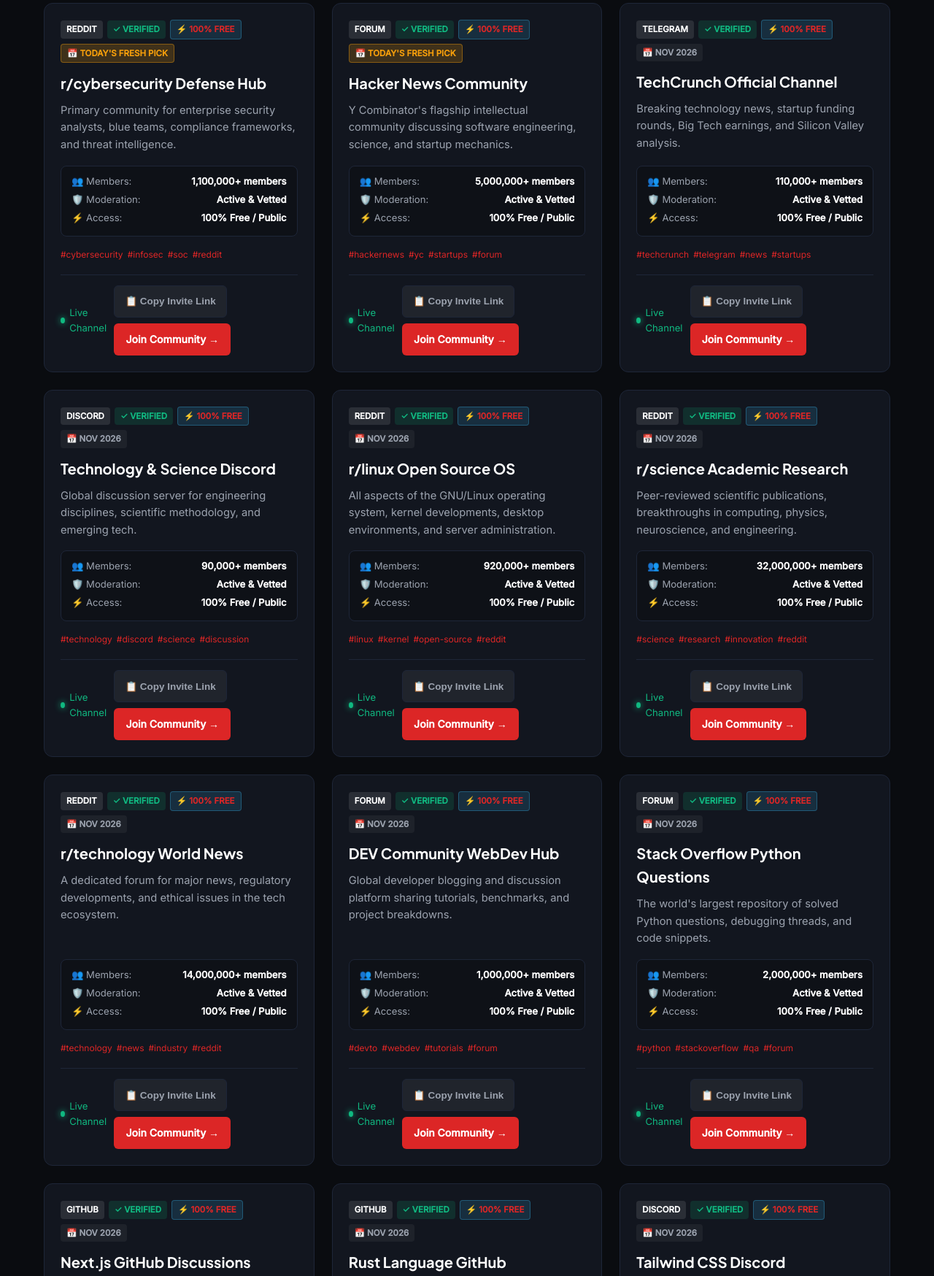
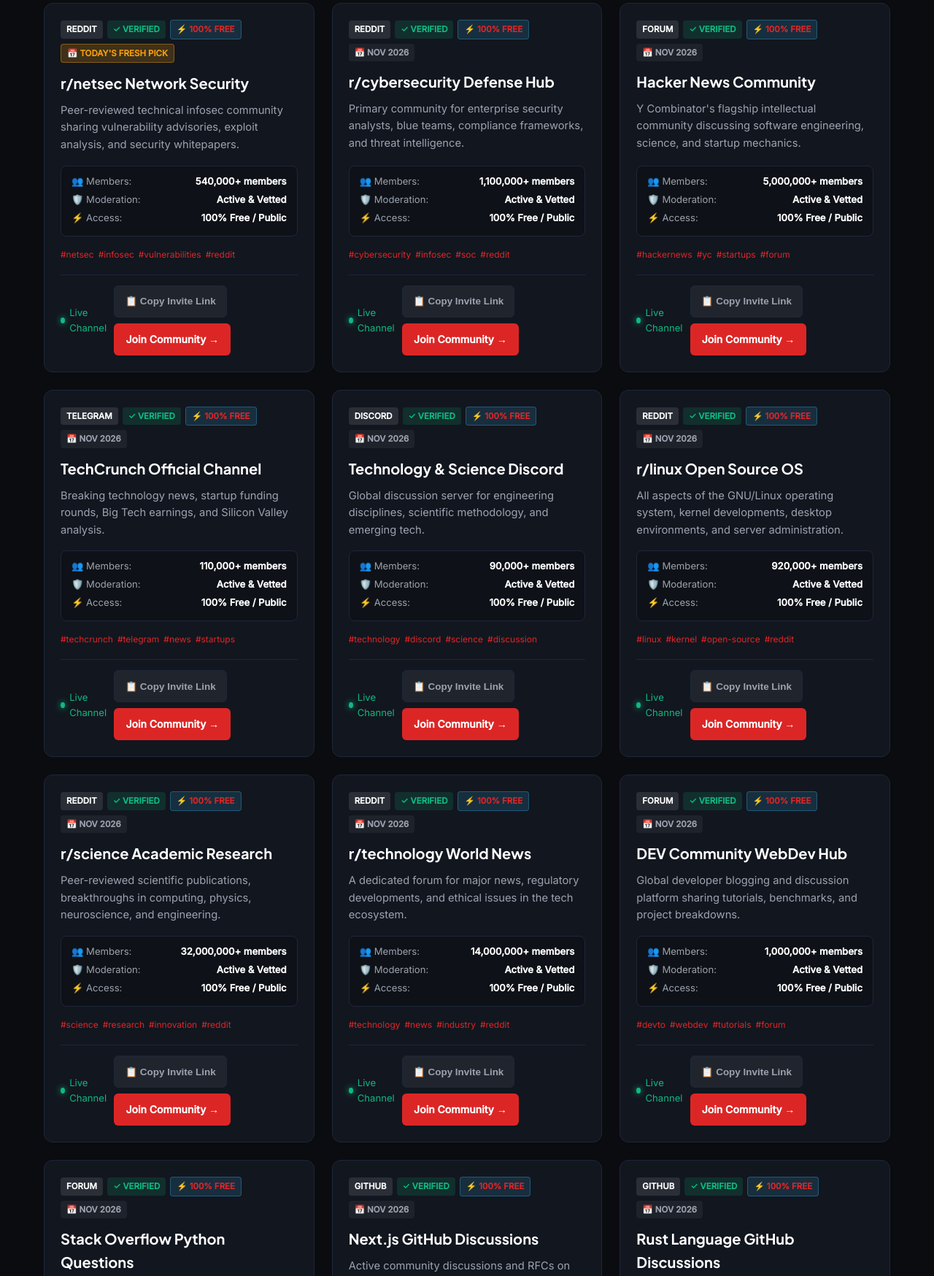
Before and after one commit to jibranpcccc/short-selling-activist-research-hub, a plain HTML site: page index.html in a window 1280 px wide. Shown: the part 1231-2979 px from the top of the page at 73% size. Drawn offline with Linux system fonts and the light colour scheme.

Commit message:
feat(replenishment): fresh community links added - 2026-11-19 [skip ci]

```diff
--- a/feed.xml
+++ b/feed.xml
@@ -4,10 +4,17 @@
     <title>Short Selling &amp; Activist Research Hub</title>
     <link>https://jibranpcccc.github.io/short-selling-activist-research-hub/</link>
     <description>Verified community directory and updates.</description>
-    <lastBuildDate>Wed, 18 Nov 2026 07:27:47 GMT</lastBuildDate>
+    <lastBuildDate>Thu, 19 Nov 2026 06:46:21 GMT</lastBuildDate>
     <atom:link href="https://jibranpcccc.github.io/short-selling-activist-research-hub/feed.xml" rel="self" type="application/rss+xml"/>
     <atom:link href="https://pubsubhubbub.appspot.com/" rel="hub"/>
-                                                                                                                                                                                                            <item>
+                                                                                                                                                                                                                <item>
+      <title>📅 Today's Fresh Pick: r/netsec Network Security (Reddit)</title>
+      <link>https://www.reddit.com/r/netsec/</link>
+      <guid isPermaLink="false">https://jibranpcccc.github.io/short-selling-activist-research-hub/#short-selling-activist-research-hub-reddit-2-2026-11-19</guid>
+      <pubDate>Thu, 19 Nov 2026 06:46:21 GMT</pubDate>
+      <description>Newly verified community added to Short Selling &amp; Activist Research Hub: Peer-reviewed technical infosec community sharing vulnerability advisories, exploit analysis, and security whitepapers.</description>
+    </item>
+<item>
       <title>📅 Today's Fresh Pick: r/cybersecurity Defense Hub (Reddit)</title>
       <link>https://www.reddit.com/r/cybersecurity/</link>
       <guid isPermaLink="false">https://jibranpcccc.github.io/short-selling-activist-research-hub/#short-selling-activist-research-hub-reddit-1-2026-11-18</guid>
@@ -175,12 +182,5 @@
       <pubDate>Tue, 20 Oct 2026 06:09:57 GMT</pubDate>
       <description>Newly verified community added to Short Selling &amp; Activist Research Hub: Y Combinator's flagship intellectual community discussing software engineering, science, and startup mechanics.</description>
     </item>
-<item>
-      <title>📅 Today's Fresh Pick: Hacker News Community (Forum)</title>
-      <link>https://news.ycombinator.com</link>
-      <guid isPermaLink="false">https://jibranpcccc.github.io/short-selling-activist-research-hub/#short-selling-activist-research-hub-forum-20261011-1-2026-10-19</guid>
-      <pubDate>Mon, 19 Oct 2026 06:07:14 GMT</pubDate>
-      <description>Newly verified community added to Short Selling &amp; Activist Research Hub: Y Combinator's flagship intellectual community discussing software engineering, science, and startup mechanics.</description>
-    </item>
   </channel>
 </rss>
--- a/index.html
+++ b/index.html
@@ -148,156 +148,156 @@
           {
             "@type": "ListItem",
             "position": 1,
+            "name": "r/netsec Network Security",
+            "description": "Peer-reviewed technical infosec community sharing vulnerability advisories, exploit analysis, and security whitepapers.",
+            "url": "https://www.reddit.com/r/netsec/"
+          },
+          {
+            "@type": "ListItem",
+            "position": 2,
             "name": "r/cybersecurity Defense Hub",
             "description": "Primary community for enterprise security analysts, blue teams, compliance frameworks, and threat intelligence.",
             "url": "https://www.reddit.com/r/cybersecurity/"
           },
           {
             "@type": "ListItem",
-            "position": 2,
+            "position": 3,
             "name": "Hacker News Community",
             "description": "Y Combinator's flagship intellectual community discussing software engineering, science, and startup mechanics.",
             "url": "https://news.ycombinator.com"
           },
           {
             "@type": "ListItem",
-            "position": 3,
+            "position": 4,
             "name": "TechCrunch Official Channel",
             "description": "Breaking technology news, startup funding rounds, Big Tech earnings, and Silicon Valley analysis.",
             "url": "https://t.me/techcrunch"
           },
           {
             "@type": "ListItem",
-            "position": 4,
+            "position": 5,
             "name": "Technology & Science Discord",
             "description": "Global discussion server for engineering disciplines, scientific methodology, and emerging tech.",
             "url": "https://discord.gg/tech"
           },
           {
             "@type": "ListItem",
-            "position": 5,
+            "position": 6,
             "name": "r/linux Open Source OS",
             "description": "All aspects of the GNU/Linux operating system, kernel developments, desktop environments, and server administration.",
             "url": "https://www.reddit.com/r/linux/"
           },
           {
             "@type": "ListItem",
-            "position": 6,
+            "position": 7,
             "name": "r/science Academic Research",
             "description": "Peer-reviewed scientific publications, breakthroughs in computing, physics, neuroscience, and engineering.",
             "url": "https://www.reddit.com/r/science/"
           },
           {
             "@type": "ListItem",
-            "position": 7,
+            "position": 8,
             "name": "r/technology World News",
             "description": "A dedicated forum for major news, regulatory developments, and ethical issues in the tech ecosystem.",
             "url": "https://www.reddit.com/r/technology/"
           },
           {
             "@type": "ListItem",
-            "position": 8,
+            "position": 9,
             "name": "DEV Community WebDev Hub",
             "description": "Global developer blogging and discussion platform sharing tutorials, benchmarks, and project breakdowns.",
             "url": "https://dev.to/t/webdev"
           },
           {
             "@type": "ListItem",
-            "position": 9,
+            "position": 10,
             "name": "Stack Overflow Python Questions",
             "description": "The world's largest repository of solved Python questions, debugging threads, and code snippets.",
             "url": "https://stackoverflow.com/questions/tagged/python"
           },
           {
             "@type": "ListItem",
-            "position": 10,
+            "position": 11,
             "name": "Next.js GitHub Discussions",
             "description": "Active community discussions and RFCs on Next.js architectures, streaming SSR, and edge rendering.",
             "url": "https://github.com/vercel/next.js/discussions"
           },
           {
             "@type": "ListItem",
-            "position": 11,
+            "position": 12,
             "name": "Rust Language GitHub Discussions",
             "description": "Official GitHub Discussions board for the Rust programming language compiler, RFCs, and tools.",
             "url": "https://users.rust-lang.org"
           },
           {
             "@type": "ListItem",
-            "position": 12,
+            "position": 13,
             "name": "Tailwind CSS Discord",
             "description": "Official community for Tailwind CSS utility-first design, component architectures, and responsive layout styling.",
             "url": "https://discord.gg/tailwind"
           },
           {
             "@type": "ListItem",
-            "position": 13,
+            "position": 14,
             "name": "Vue Land Community Discord",
             "description": "The official Discord community for Vue.js, Nuxt, Vite, Pinia, and frontend ecosystem tools.",
             "url": "https://discord.gg/vue"
           },
           {
             "@type": "ListItem",
-            "position": 14,
+            "position": 15,
             "name": "Next.js Developers Discord",
             "description": "Official community Discord for Vercel Next.js developers, Server Components, and App Router architectures.",
             "url": "https://discord.gg/nextjs"
           },
           {
             "@type": "ListItem",
-            "position": 15,
+            "position": 16,
             "name": "r/webdev Builders Hub",
             "description": "A community dedicated to all things web development, client and server-side architectures, and UI/UX design.",
             "url": "https://www.reddit.com/r/webdev/"
           },
           {
             "@type": "ListItem",
-            "position": 16,
+            "position": 17,
             "name": "r/cpp High Performance Systems",
             "description": "Discussions on modern C++ (C++17/20/23), memory models, template metaprogramming, and graphics pipelines.",
             "url": "https://www.reddit.com/r/cpp/"
           },
           {
             "@type": "ListItem",
-            "position": 17,
+            "position": 18,
             "name": "TypeScript Community Discord",
             "description": "Active community for advanced TypeScript types, generics, compiler plugins, and framework integrations.",
             "url": "https://discord.gg/typescript"
           },
           {
             "@type": "ListItem",
-            "position": 18,
+            "position": 19,
             "name": "r/typescript Architecture",
             "description": "Subreddit focused on TypeScript type systems, compiler APIs, design patterns, and enterprise codebases.",
             "url": "https://www.reddit.com/r/typescript/"
           },
           {
             "@type": "ListItem",
-            "position": 19,
+            "position": 20,
             "name": "Go Language Official Discord",
             "description": "Real-time Go developers server offering technical support, library showcase, and distributed systems discussions.",
             "url": "https://discord.gg/golang"
           },
           {
             "@type": "ListItem",
-            "position": 20,
+            "position": 21,
             "name": "r/golang Backend Hub",
             "description": "Community for Go programmers covering microservices, concurrency patterns, standard library best practices, and tooling.",
             "url": "https://www.reddit.com/r/golang/"
           },
           {
             "@type": "ListItem",
-            "position": 21,
+            "position": 22,
             "name": "Web Developers Network",
             "description": "Public channel providing updates on frontend, backend, browser standards, and dev tooling.",
             "url": "https://t.me/webdev_hub"
-          },
-          {
-            "@type": "ListItem",
-            "position": 22,
-            "name": "r/netsec Network Security",
-            "description": "Peer-reviewed technical infosec community sharing vulnerability advisories, exploit analysis, and security whitepapers.",
-            "url": "https://www.reddit.com/r/netsec/"
           },
           {
             "@type": "ListItem",
@@ -617,12 +617,36 @@
         </div>
         <div id="vetted-communities" class="grid">
 
-        <div id="community-card-1" class="card" data-platform="reddit" data-category="cybersecurity">
+        <div id="community-card-1" class="card" data-platform="reddit" data-category="information security">
             <div class="card-header">
                 <span class="badge badge-platform">Reddit</span>
                 <span class="badge badge-verified">✓ Verified</span>
                 <span class="badge badge-free">⚡ 100% Free</span>
                 <span class="badge badge-date" style="background: rgba(245, 158, 11, 0.2); color: #f59e0b; border: 1px solid rgba(245, 158, 11, 0.4); font-weight: 700;">📅 Today's Fresh Pick</span>
+            </div>
+            <h3 class="card-title">r/netsec Network Security</h3>
+            <p class="card-desc">Peer-reviewed technical infosec community sharing vulnerability advisories, exploit analysis, and security whitepapers.</p>
+            <div class="spec-matrix">
+                <div class="spec-row"><span>👥 Members:</span> <strong>540,000+ members</strong></div>
+                <div class="spec-row"><span>🛡️ Moderation:</span> <strong>Active & Vetted</strong></div>
+                <div class="spec-row"><span>⚡ Access:</span> <strong>100% Free / Public</strong></div>
+            </div>
+            <div class="tags-row"><span class="tag">#netsec</span><span class="tag">#infosec</span><span class="tag">#vulnerabilities</span><span class="tag">#reddit</span></div>
+            <div class="card-footer">
+                <span class="activity-pulse"><span class="pulse-dot"></span> Live Channel</span>
+                <div class="card-actions">
+                    <button class="btn-copy-invite" onclick="copyInviteLink(event, 'https://www.reddit.com/r/netsec/')">📋 Copy Invite Link</button>
+                    <a href="https://www.reddit.com/r/netsec/" target="_blank" rel="noopener noreferrer" class="btn-join">Join Community →</a>
+                </div>
+            </div>
+        </div>
+
+        <div id="community-card-2" class="card" data-platform="reddit" data-category="cybersecurity">
+            <div class="card-header">
+                <span class="badge badge-platform">Reddit</span>
+                <span class="badge badge-verified">✓ Verified</span>
+                <span class="badge badge-free">⚡ 100% Free</span>
+                <span class="badge badge-date">📅 Nov 2026</span>
             </div>
             <h3 class="card-title">r/cybersecurity Defense Hub</h3>
             <p class="card-desc">Primary community for enterprise security analysts, blue teams, compliance frameworks, and threat intelligence.</p>
@@ -641,12 +665,12 @@
             </div>
         </div>
 
-        <div id="community-card-2" class="card" data-platform="forum" data-category="computer science & startups">
+        <div id="community-card-3" class="card" data-platform="forum" data-category="computer science & startups">
             <div class="card-header">
                 <span class="badge badge-platform">Forum</span>
                 <span class="badge badge-verified">✓ Verified</span>
                 <span class="badge badge-free">⚡ 100% Free</span>
-                <span class="badge badge-date" style="background: rgba(245, 158, 11, 0.2); color: #f59e0b; border: 1px solid rgba(245, 158, 11, 0.4); font-weight: 700;">📅 Today's Fresh Pick</span>
+                <span class="badge badge-date">📅 Nov 2026</span>
             </div>
             <h3 class="card-title">Hacker News Community</h3>
             <p class="card-desc">Y Combinator's flagship intellectual community discussing software engineering, science, and startup mechanics.</p>
@@ -665,7 +689,7 @@
             </div>
         </div>
 
-        <div id="community-card-3" class="card" data-platform="telegram" data-category="tech news">
+        <div id="community-card-4" class="card" data-platform="telegram" data-category="tech news">
             <div class="card-header">
                 <span class="badge badge-platform">Telegram</span>
                 <span class="badge badge-verified">✓ Verified</span>
@@ -689,7 +713,7 @@
             </div>
         </div>
 
-        <div id="community-card-4" class="card" data-platform="discord" data-category="tech discussion">
+        <div id="community-card-5" class="card" data-platform="discord" data-category="tech discussion">
             <div class="card-header">
                 <span class="badge badge-platform">Discord</span>
                 <span class="badge badge-verified">✓ Verified</span>
@@ -713,7 +737,7 @@
             </div>
         </div>
 
-        <div id="community-card-5" class="card" data-platform="reddit" data-category="linux & os">
+        <div id="community-card-6" class="card" data-platform="reddit" data-category="linux & os">
             <div class="card-header">
                 <span class="badge badge-platform">Reddit</span>
                 <span class="badge badge-verified">✓ Verified</span>
@@ -737,7 +761,7 @@
             </div>
         </div>
 
-        <div id="community-card-6" class="card" data-platform="reddit" data-category="science & innovation">
+        <div id="community-card-7" class="card" data-platform="reddit" data-category="science & innovation">
             <div class="card-header">
                 <span class="badge badge-platform">Reddit</span>
                 <span class="badge badge-verified">✓ Verified</span>
@@ -761,7 +785,7 @@
             </div>
         </div>
 
-        <div id="community-card-7" class="card" data-platform="reddit" data-category="tech news">
+        <div id="community-card-8" class="card" data-platform="reddit" data-category="tech news">
             <div class="card-header">
                 <span class="badge badge-platform">Reddit</span>
                 <span class="badge badge-verified">✓ Verified</span>
@@ -785,7 +809,7 @@
             </div>
         </div>
 
-        <div id="community-card-8" class="card" data-platform="forum" data-category="web development">
+        <div id="community-card-9" class="card" data-platform="forum" data-category="web development">
             <div class="card-header">
                 <span class="badge badge-platform">Forum</span>
                 <span class="badge badge-verified">✓ Verified</span>
@@ -809,7 +833,7 @@
             </div>
         </div>
 
-        <div id="community-card-9" class="card" data-platform="forum" data-category="python development">
+        <div id="community-card-10" class="card" data-platform="forum" data-category="python development">
             <div class="card-header">
                 <span class="badge badge-platform">Forum</span>
                 <span class="badge badge-verified">✓ Verified</span>
@@ -833,7 +857,7 @@
             </div>
         </div>
 
-        <div id="community-card-10" class="card" data-platform="github" data-category="frontend engineering">
+        <div id="community-card-11" class="card" data-platform="github" data-category="frontend engineering">
             <div class="card-header">
                 <span class="badge badge-platform">GitHub</span>
                 <span class="badge badge-verified">✓ Verified</span>
@@ -857,7 +881,7 @@
             </div>
         </div>
 
-        <div id="community-card-11" class="card" data-platform="github" data-category="systems programming">
+        <div id="community-card-12" class="card" data-platform="github" data-category="systems programming">
             <div class="card-header">
                 <span class="badge badge-platform">GitHub</span>
                 <span class="badge badge-verified">✓ Verified</span>
@@ -881,7 +905,7 @@
             </div>
         </div>
 
-        <div id="community-card-12" class="card" data-platform="discord" data-category="frontend engineering">
+        <div id="community-card-13" class="card" data-platform="discord" data-category="frontend engineering">
             <div class="card-header">
                 <span class="badge badge-platform">Discord</span>
                 <span class="badge badge-verified">✓ Verified</span>
@@ -905,7 +929,7 @@
             </div>
         </div>
 
-        <div id="community-card-13" class="card" data-platform="discord" data-category="frontend engineering">
+        <div id="community-card-14" class="card" data-platform="discord" data-category="frontend engineering">
             <div class="card-header">
                 <span class="badge badge-platform">Discord</span>
                 <span class="badge badge-verified">✓ Verified</span>
@@ -929,7 +953,7 @@
             </div>
         </div>
 
-        <div id="community-card-14" class="card" data-platform="discord" data-category="frontend engineering">
+        <div id="community-card-15" class="card" data-platform="discord" data-category="frontend engineering">
             <div class="card-header">
                 <span class="badge badge-platform">Discord</span>
                 <span class="badge badge-verified">✓ Verified</span>
@@ -953,7 +977,7 @@
             </div>
         </div>
 
-        <div id="community-card-15" class="card" data-platform="reddit" data-category="web development">
+        <div id="community-card-16" class="card" data-platform="reddit" data-category="web development">
             <div class="card-header">
                 <span class="badge badge-platform">Reddit</span>
                 <span class="badge badge-verified">✓ Verified</span>
@@ -977,7 +1001,7 @@
             </div>
         </div>
 
-        <div id="community-card-16" class="card" data-platform="reddit" data-category="systems programming">
+        <div id="community-card-17" class="card" data-platform="reddit" data-category="systems programming">
             <div class="card-header">
                 <span class="badge badge-platform">Reddit</span>
                 <span class="badge badge-verified">✓ Verified</span>
@@ -1001,7 +1025,7 @@
             </div>
         </div>
 
-        <div id="community-card-17" class="card" data-platform="discord" data-category="web development">
+        <div id="community-card-18" class="card" data-platform="discord" data-category="web development">
             <div class="card-header">
                 <span class="badge badge-platform">Discord</span>
                 <span class="badge badge-verified">✓ Verified</span>
@@ -1025,7 +1049,7 @@
             </div>
         </div>
 
-        <div id="community-card-18" class="card" data-platform="reddit" data-category="web development">
+        <div id="community-card-19" class="card" data-platform="reddit" data-category="web development">
             <div class="card-header">
                 <span class="badge badge-platform">Reddit</span>
                 <span class="badge badge-verified">✓ Verified</span>
@@ -1049,7 +1073,7 @@
             </div>
         </div>
 
-        <div id="community-card-19" class="card" data-platform="discord" data-category="backend engineering">
+        <div id="community-card-20" class="card" data-platform="discord" data-category="backend engineering">
             <div class="card-header">
                 <span class="badge badge-platform">Discord</span>
                 <span class="badge badge-verified">✓ Verified</span>
@@ -1073,7 +1097,7 @@
             </div>
         </div>
 
-        <div id="community-card-20" class="card" data-platform="reddit" data-category="backend engineering">
+        <div id="community-card-21" class="card" data-platform="reddit" data-category="backend engineering">
             <div class="card-header">
                 <span class="badge badge-platform">Reddit</span>
                 <span class="badge badge-verified">✓ Verified</span>
@@ -1097,7 +1121,7 @@
             </div>
         </div>
 
-        <div id="community-card-21" class="card" data-platform="telegram" data-category="web development">
+        <div id="community-card-22" class="card" data-platform="telegram" data-category="web development">
             <div class="card-header">
                 <span class="badge badge-platform">Telegram</span>
                 <span class="badge badge-verified">✓ Verified</span>
@@ -1117,30 +1141,6 @@
                 <div class="card-actions">
                     <button class="btn-copy-invite" onclick="copyInviteLink(event, 'https://t.me/webdev_hub')">📋 Copy Invite Link</button>
                     <a href="https://t.me/webdev_hub" target="_blank" rel="noopener noreferrer" class="btn-join">Join Community →</a>
-                </div>
-            </div>
-        </div>
-
-        <div id="community-card-22" class="card" data-platform="reddit" data-category="information security">
-            <div class="card-header">
-                <span class="badge badge-platform">Reddit</span>
-                <span class="badge badge-verified">✓ Verified</span>
-                <span class="badge badge-free">⚡ 100% Free</span>
-                <span class="badge badge-date">📅 Nov 2026</span>
-            </div>
-            <h3 class="card-title">r/netsec Network Security</h3>
-            <p class="card-desc">Peer-reviewed technical infosec community sharing vulnerability advisories, exploit analysis, and security whitepapers.</p>
-            <div class="spec-matrix">
-                <div class="spec-row"><span>👥 Members:</span> <strong>540,000+ members</strong></div>
-                <div class="spec-row"><span>🛡️ Moderation:</span> <strong>Active & Vetted</strong></div>
-                <div class="spec-row"><span>⚡ Access:</span> <strong>100% Free / Public</strong></div>
-            </div>
-            <div class="tags-row"><span class="tag">#netsec</span><span class="tag">#infosec</span><span class="tag">#vulnerabilities</span><span class="tag">#reddit</span></div>
-            <div class="card-footer">
-                <span class="activity-pulse"><span class="pulse-dot"></span> Live Channel</span>
-                <div class="card-actions">
-                    <button class="btn-copy-invite" onclick="copyInviteLink(event, 'https://www.reddit.com/r/netsec/')">📋 Copy Invite Link</button>
-                    <a href="https://www.reddit.com/r/netsec/" target="_blank" rel="noopener noreferrer" class="btn-join">Join Community →</a>
                 </div>
             </div>
         </div>
```
Also changed, not shown: data/groups.json (+20 -19 lines).
